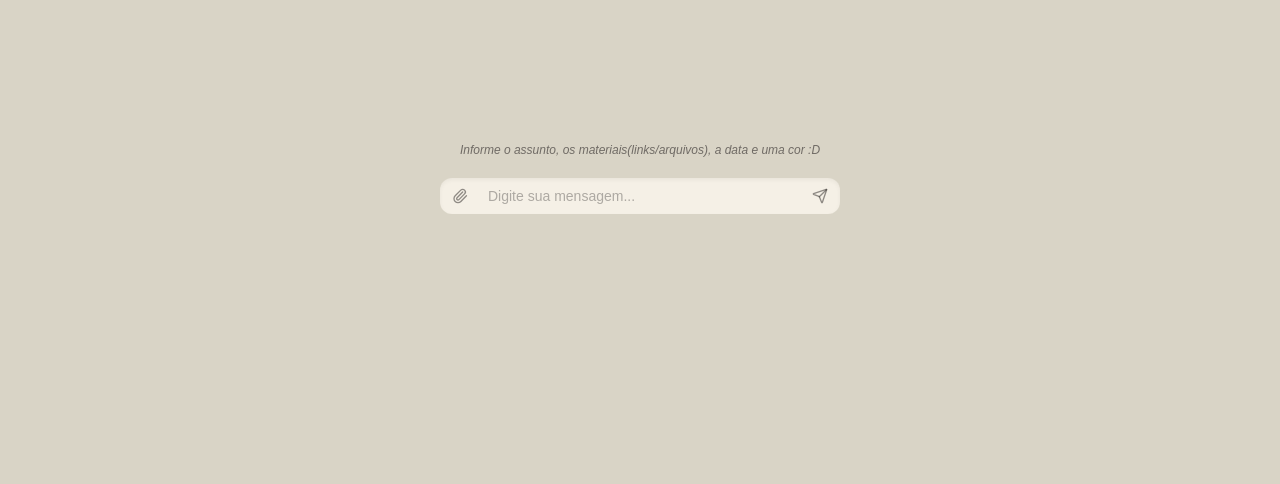
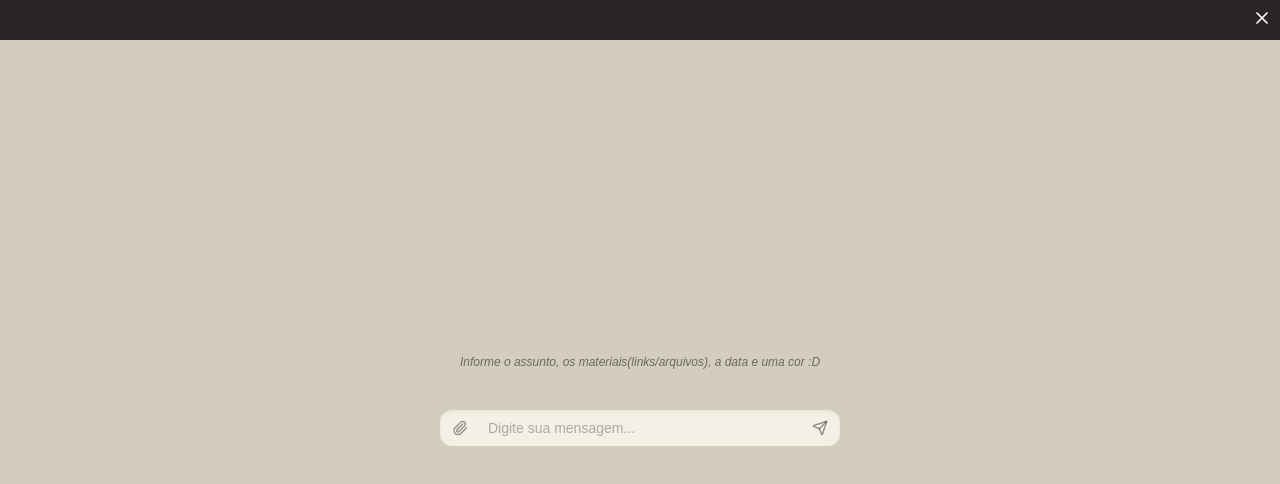
Before and after one commit to kelsmartins/my-projeto-studyo, a Next.js app: page / in a window 1280 px wide. Shown: the top 484 px of the page. Built offline with nearby package versions, Linux system fonts and the light colour scheme.

Commit message:
Update FakeChat.tsx

```diff
--- a/src/components/chat/FakeChat.tsx
+++ b/src/components/chat/FakeChat.tsx
@@ -1,18 +1,40 @@
+
+import { X } from "lucide-react";
 import { FakeChatInput } from "./FakeChatInput";
+import { FilesList } from "./FilesList";
+import { useState } from "react";
 
 export function FakeChat() {
 
+    const [selectedFiles, setSelectedFiles] = useState<File[]>([]);
+
+    function handleAddFiles(newFiles: FileList) {
+        for (let i = 0; i < newFiles.length; i++) {
+            const newFile = newFiles[i];
+            setSelectedFiles([...selectedFiles, newFile]);
+        }
+    }
+
     return (
-        <div className="w-screen h-screen bg-[#D9D4C6] absolute top-0 left-0 flex flex-col justify-center items-center">
+        <div className="w-screen h-screen bg-[#D3CDBE] absolute top-0 left-0 flex flex-col justify-center items-center">
+
+            <div className="w-full h-10 bg-[#292524] fixed top-0">
+                <button>
+                    <X className="text-white absolute top-2 right-2" size={20} />
+                </button>
+            </div>
 
             <span className="text-[#292524]/60 italic w-100 text-xs mb-5 text-center">Informe o assunto, os materiais(links/arquivos), a data e uma cor :D</span>
 
-            <div className="w-100 min-h-120 flex flex-col">
-                <div>
+            <div className="w-100 max-h-80 flex flex-col">
+                <ul className="flex-1 flex items-center justify-center mb-5">
 
-                </div>
 
-                <FakeChatInput />
+
+                </ul>
+
+                <FilesList  selectedFiles={selectedFiles} />
+                <FakeChatInput handleAddFiles={handleAddFiles} selectedFiles={selectedFiles} />
 
             </div>
         </div>
```
